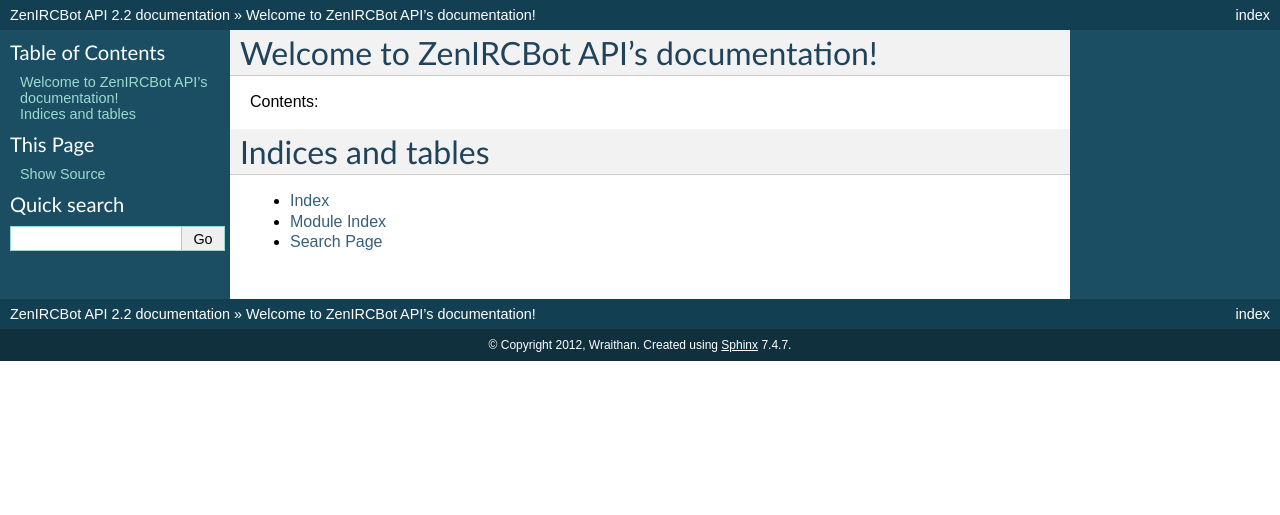
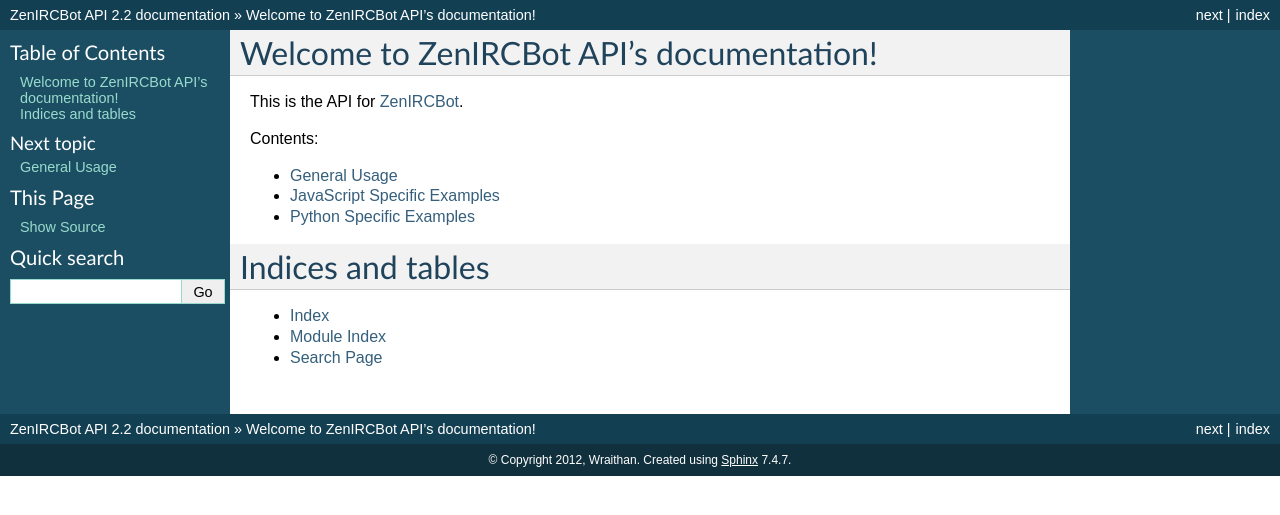
Before and after one commit to wraithan/zenircbot-api, a Sphinx documentation site: the page built from docs/index.rst, in a window 1280 px wide. Shown: the top 515 px of the page. Built offline with Sphinx 7.4.7, drawn with Linux system fonts in a browser that asks for light colours.

Commit message:
stubbing

```diff
--- /dev/null
+++ b/docs/general.rst
@@ -0,0 +1,4 @@
+General Usage
+=============
+
+Mer
--- a/docs/index.rst
+++ b/docs/index.rst
@@ -1,17 +1,16 @@
-.. ZenIRCBot API documentation master file, created by
-   sphinx-quickstart on Tue Apr 17 16:41:01 2012.
-   You can adapt this file completely to your liking, but it should at least
-   contain the root `toctree` directive.
-
 Welcome to ZenIRCBot API's documentation!
 =========================================
+
+This is the API for ZenIRCBot_.
 
 Contents:
 
 .. toctree::
    :maxdepth: 2
 
-
+   general
+   javascript
+   python
 
 Indices and tables
 ==================
@@ -19,3 +18,5 @@
 * :ref:`genindex`
 * :ref:`modindex`
 * :ref:`search`
+
+.. _ZenIRCBot: http://zenircbot.wraithan.net/
--- /dev/null
+++ b/docs/javascript.rst
@@ -0,0 +1,4 @@
+JavaScript Specific Examples
+============================
+
+Mer
--- /dev/null
+++ b/docs/python.rst
@@ -0,0 +1,4 @@
+Python Specific Examples
+========================
+
+Mer
```
